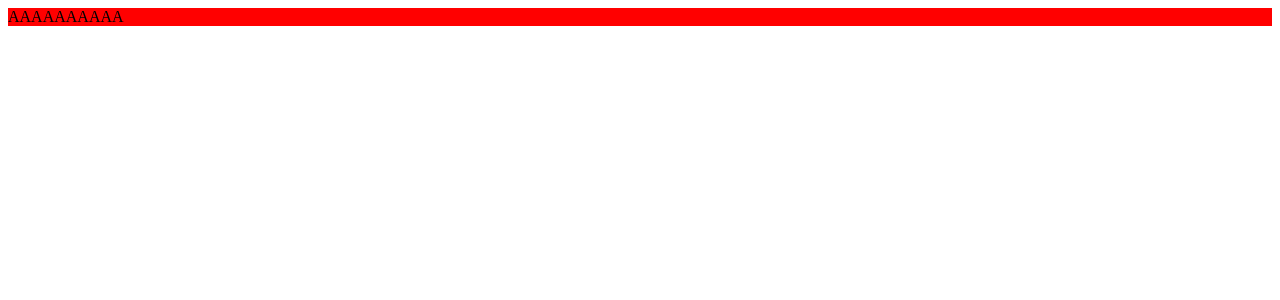
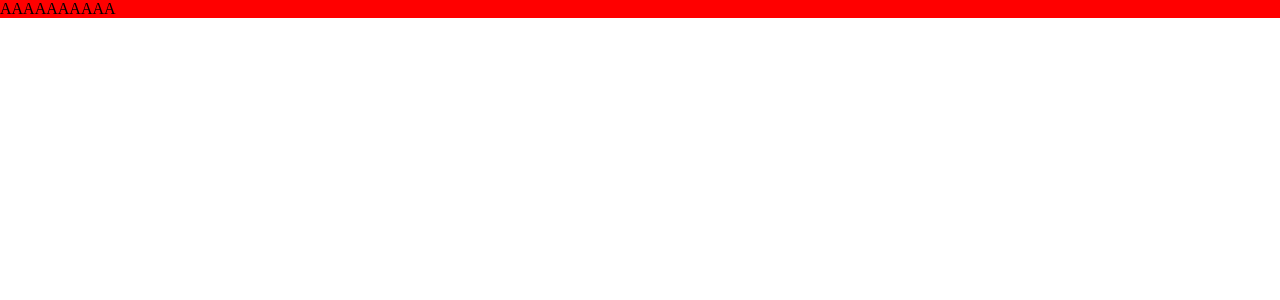
Before and after one commit to FURY-PERSON/road, a React app: page / in a window 1280 px wide. Shown: the top 300 px of the page. Built offline with nearby package versions, Linux system fonts and the light colour scheme.

Commit message:
add css module

```diff
--- a/package.json
+++ b/package.json
@@ -25,6 +25,7 @@
     "@types/webpack-dev-server": "^4.7.2",
     "css-loader": "^6.7.3",
     "html-webpack-plugin": "^5.5.0",
+    "mini-css-extract-plugin": "^2.7.2",
     "sass": "^1.58.0",
     "sass-loader": "^13.2.0",
     "style-loader": "^3.3.1",
--- /dev/null
+++ b/src/App.tsx
@@ -0,0 +1,12 @@
+import { Test } from './components/Test';
+import "./styles.css"
+
+function App() {
+  return (
+    <div>
+      <Test />
+    </div>
+  );
+}
+
+export default App;
--- a/src/components/Test.tsx
+++ b/src/components/Test.tsx
@@ -1,6 +1,7 @@
-import "../styles.scss";
+import styles from "./styles.module.scss";
+
 export const Test = () => {
   return(
-    <div>AAAAAAAAAA</div>
+    <div className={styles.sdsdsd}>AAAAAAAAAA</div>
   )
 }
--- a/src/styles.scss
+++ b/src/components/styles.module.scss
@@ -1,3 +1,3 @@
-div {
+.sdsdsd {
   background-color: red;
 }
--- a/src/index.tsx
+++ b/src/index.tsx
@@ -1,9 +1,7 @@
 import {render} from "react-dom"
-import { Test } from "./components/Test";
+import App from "./App";
 
 render(
-  <div>
-    <Test/>
-  </div>,
+  <App />,
   document.getElementById('root')
 )
--- /dev/null
+++ b/src/styles.css
@@ -0,0 +1,3 @@
+* {
+  margin: 0;
+}
```
Also changed, not shown: src/global.d.ts (added, +7 -0 lines), 4 other files (tests, documents, lock files or other folders).
